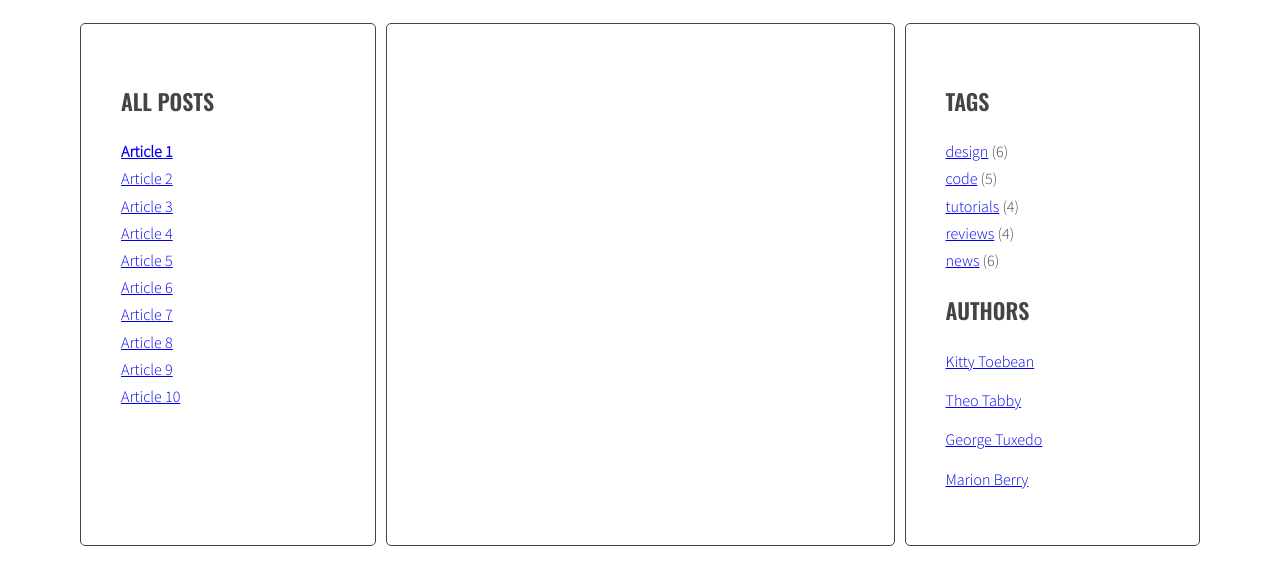
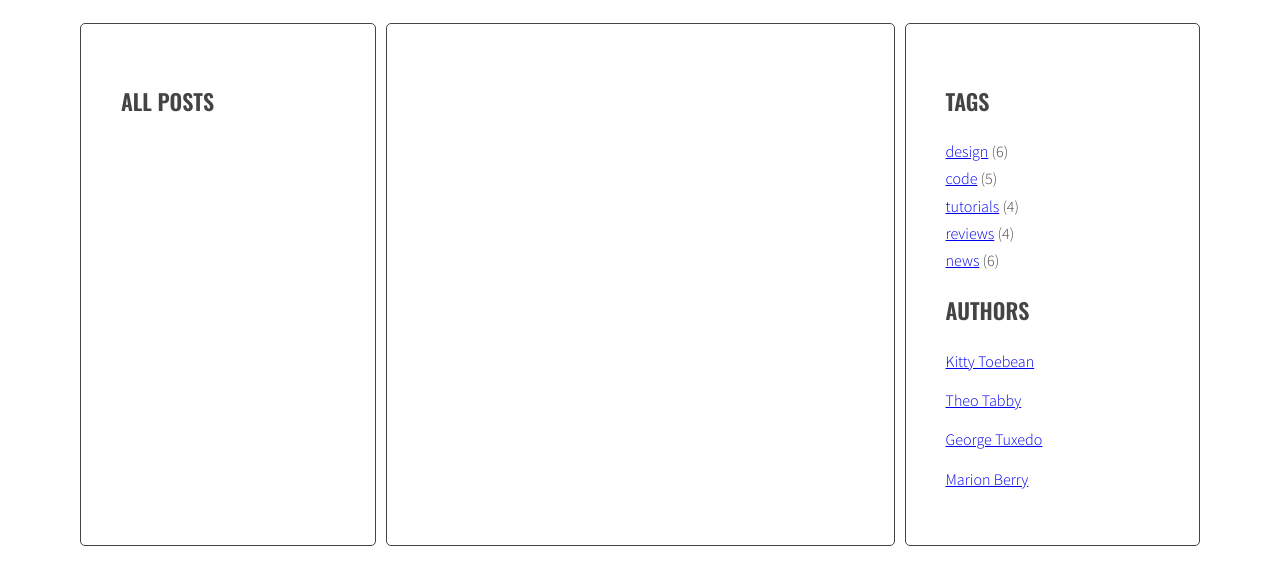
Before and after one commit to rajti-learning/board-game-blog_javascript, a website: page index.html in a window 1280 px wide. Shown: the part 220-800 px from the top of the page. Drawn offline with nearby package versions, Linux system fonts and the light colour scheme.

Commit message:
Remove content of titleList

```diff
--- a/index.html
+++ b/index.html
@@ -13,18 +13,7 @@
         <main class="wrapper">
           <aside class="sidebar">
             <h2 class="section-title">All posts</h2>
-            <ul class="list titles">
-              <li><a href="#article-1" class="active"><span>Article 1</span></a></li>
-              <li><a href="#article-2"><span>Article 2</span></a></li>
-              <li><a href="#article-3"><span>Article 3</span></a></li>
-              <li><a href="#article-4"><span>Article 4</span></a></li>
-              <li><a href="#article-5"><span>Article 5</span></a></li>
-              <li><a href="#article-6"><span>Article 6</span></a></li>
-              <li><a href="#article-7"><span>Article 7</span></a></li>
-              <li><a href="#article-8"><span>Article 8</span></a></li>
-              <li><a href="#article-9"><span>Article 9</span></a></li>
-              <li><a href="#article-10"><span>Article 10</span></a></li>
-            </ul>
+            <ul class="list titles"></ul>
           </aside>
           <section class="posts">
             <article class="post" id="article-1">
--- a/js/script.js
+++ b/js/script.js
@@ -1,3 +1,4 @@
+{
   'use strict';
 
   const titleClickHandler = function(event){
@@ -54,3 +55,32 @@ const links = document.querySelectorAll('.titles a');
   for(let link of links){
     link.addEventListener('click', titleClickHandler);
   }
+
+  const optArticleSelector = '.post',
+  optTitleSelector = '.post-title',
+  optTitleListSelector = '.titles';
+
+  function generateTitleLinks(){
+
+    /* remove contents of titleList */
+
+    const titleList = document.querySelector(optTitleListSelector);
+    titleList.innerHTML = '';
+
+
+    /* for each article */
+
+      /* get the article id */
+
+      /* find the title element */
+
+      /* get the title from the title element */
+
+      /* create HTML of the link */
+
+      /* insert link into titleList */
+
+  }
+
+  generateTitleLinks();
+}
```
Lines whose indentation alone changed are shown as unchanged.
